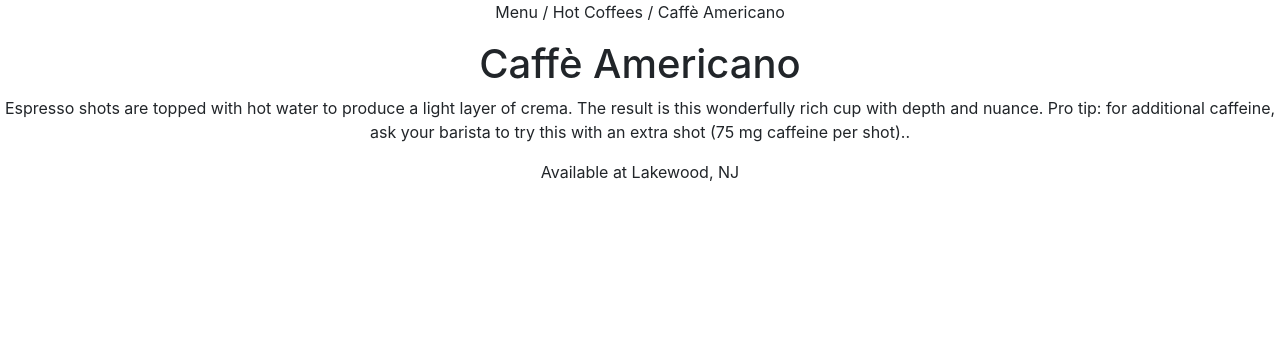
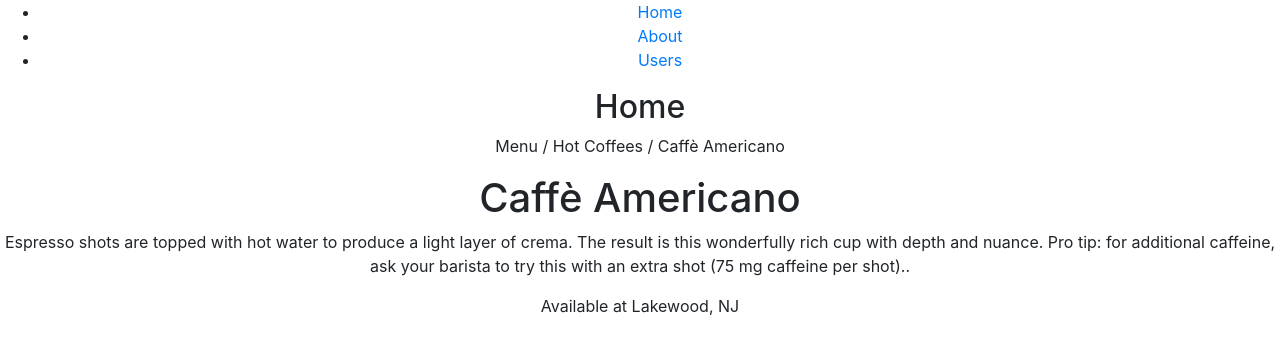
Before and after one commit to denzildoyle/starbucks-app-clone-react, a React (Create React App) app: page / in a window 1280 px wide. Shown: the top 354 px of the page. Built offline with nearby package versions, Linux system fonts and the light colour scheme.

Commit message:
Add react router dom

```diff
--- a/package.json
+++ b/package.json
@@ -7,8 +7,10 @@
     "@types/node": "12.7.5",
     "@types/react": "16.9.2",
     "@types/react-dom": "16.9.0",
+    "@types/react-router-dom": "^5.1.0",
     "react": "^16.9.0",
     "react-dom": "^16.9.0",
+    "react-router-dom": "^5.1.2",
     "react-scripts": "^3.2.0",
     "typescript": "3.6.3"
   },
--- a/src/App.tsx
+++ b/src/App.tsx
@@ -1,10 +1,13 @@
 import React from 'react';
-import Description from './components/Product/Description';
+import Navmenu from './components/Navmenu';
+import Description from './components/product/Description';
+
 import './App.css';
 
 export default function App() {
   return (
     <div className="App">
+      <Navmenu/>
       <Description breadCrumbs="Menu / Hot Coffees / Caffè Americano" title="Caffè Americano" description="Espresso shots are topped with hot water to produce a light layer of crema. The result is this wonderfully rich cup with depth and nuance. Pro tip: for additional caffeine, ask your barista to try this with an extra shot (75 mg caffeine per shot).." location="Available at Lakewood, NJ"/>
     </div>
   );
--- /dev/null
+++ b/src/components/Navmenu.tsx
@@ -0,0 +1,55 @@
+import React from "react";
+import {
+    BrowserRouter as Router,
+    Switch,
+    Route,
+    Link
+} from "react-router-dom";
+
+export default function Navmenu() {
+    return (
+        <Router>
+            <div>
+                <nav>
+                    <ul>
+                        <li>
+                            <Link to="/">Home</Link>
+                        </li>
+                        <li>
+                            <Link to="/about">About</Link>
+                        </li>
+                        <li>
+                            <Link to="/users">Users</Link>
+                        </li>
+                    </ul>
+                </nav>
+
+                {/* A <Switch> looks through its children <Route>s and
+            renders the first one that matches the current URL. */}
+                <Switch>
+                    <Route path="/about">
+                        <About />
+                    </Route>
+                    <Route path="/users">
+                        <Users />
+                    </Route>
+                    <Route path="/">
+                        <Home />
+                    </Route>
+                </Switch>
+            </div>
+        </Router>
+    );
+}
+
+function Home() {
+    return <h2>Home</h2>;
+}
+
+function About() {
+    return <h2>About</h2>;
+}
+
+function Users() {
+    return <h2>Users</h2>;
+}
```
Also changed, not shown: 1 other file (tests, documents, lock files or other folders).
